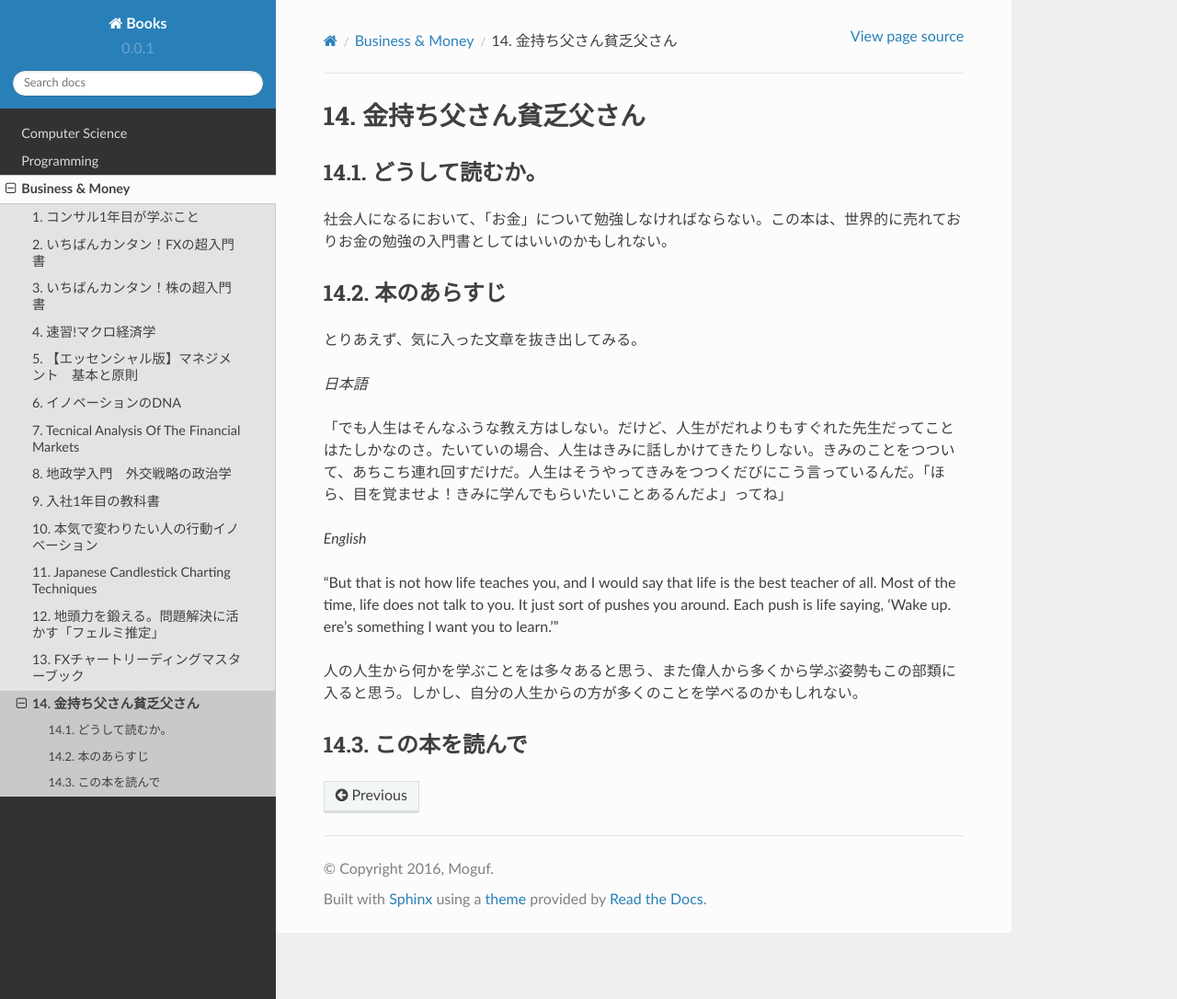
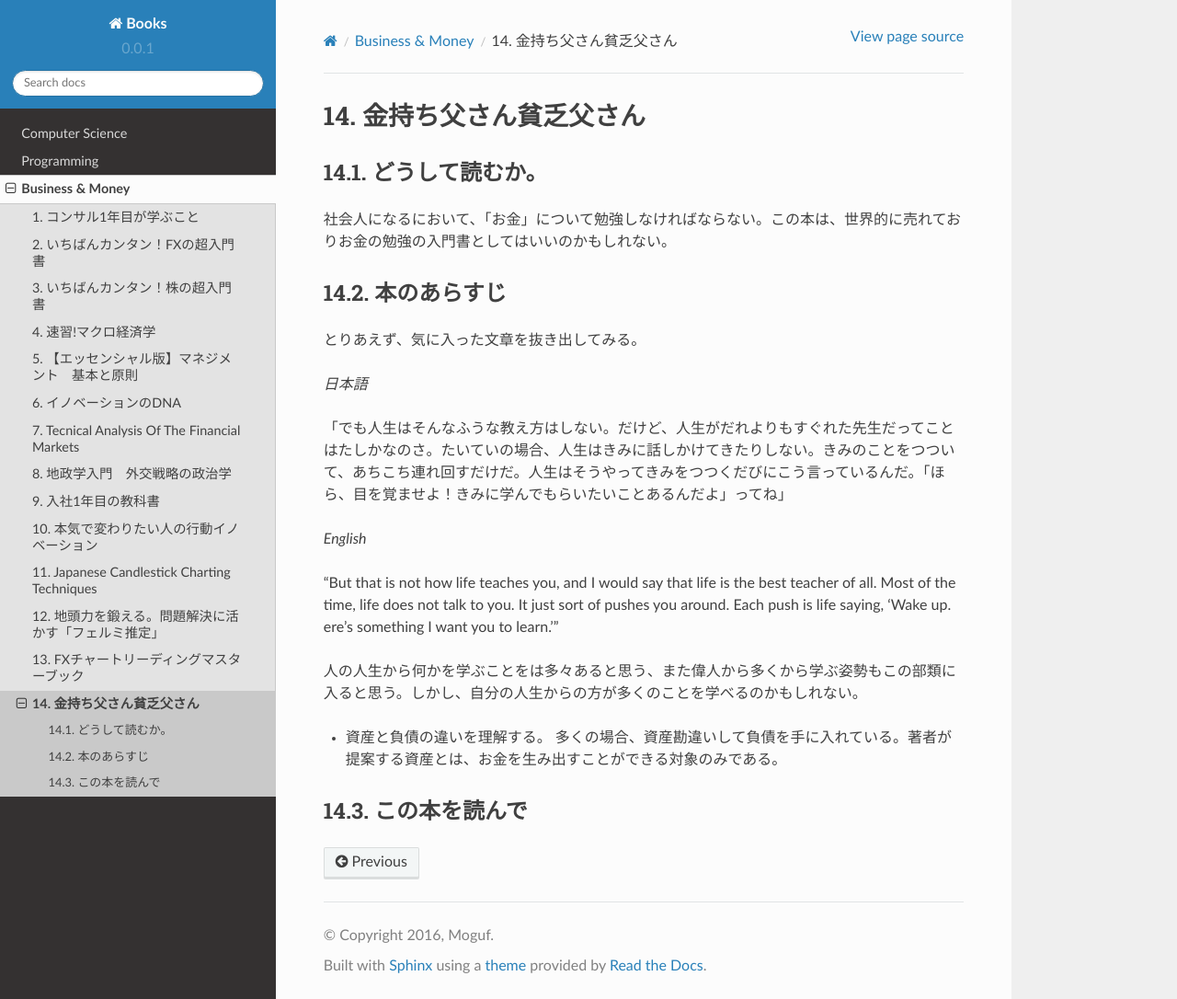
Before and after one commit to Moguf/Books, a Sphinx documentation site: the page built from docs/ja/source/BusinessAndMoney/RichDadPoorDad/index.rst, in a window 1280 px wide and 1086 px high. Shown: the whole window at 92% size. Built offline with Sphinx 7.4.7 and the Read the Docs theme 2.0.0, drawn with Linux system fonts in a browser that asks for light colours; formulas are drawn with MathJax 3; pages that are not in the unit, such as notebooks, are missing from menus.

Commit message:
MOD: rich dad.

```diff
--- a/docs/ja/source/BusinessAndMoney/RichDadPoorDad/index.rst
+++ b/docs/ja/source/BusinessAndMoney/RichDadPoorDad/index.rst
@@ -23,6 +23,10 @@
 人の人生から何かを学ぶことをは多々あると思う、また偉人から多くから学ぶ姿勢もこの部類に入ると思う。しかし、自分の人生からの方が多くのことを学べるのかもしれない。
 
 
+* 資産と負債の違いを理解する。
+  多くの場合、資産勘違いして負債を手に入れている。著者が提案する資産とは、お金を生み出すことができる対象のみである。
+
+
 
 この本を読んで
 ------------------
```
